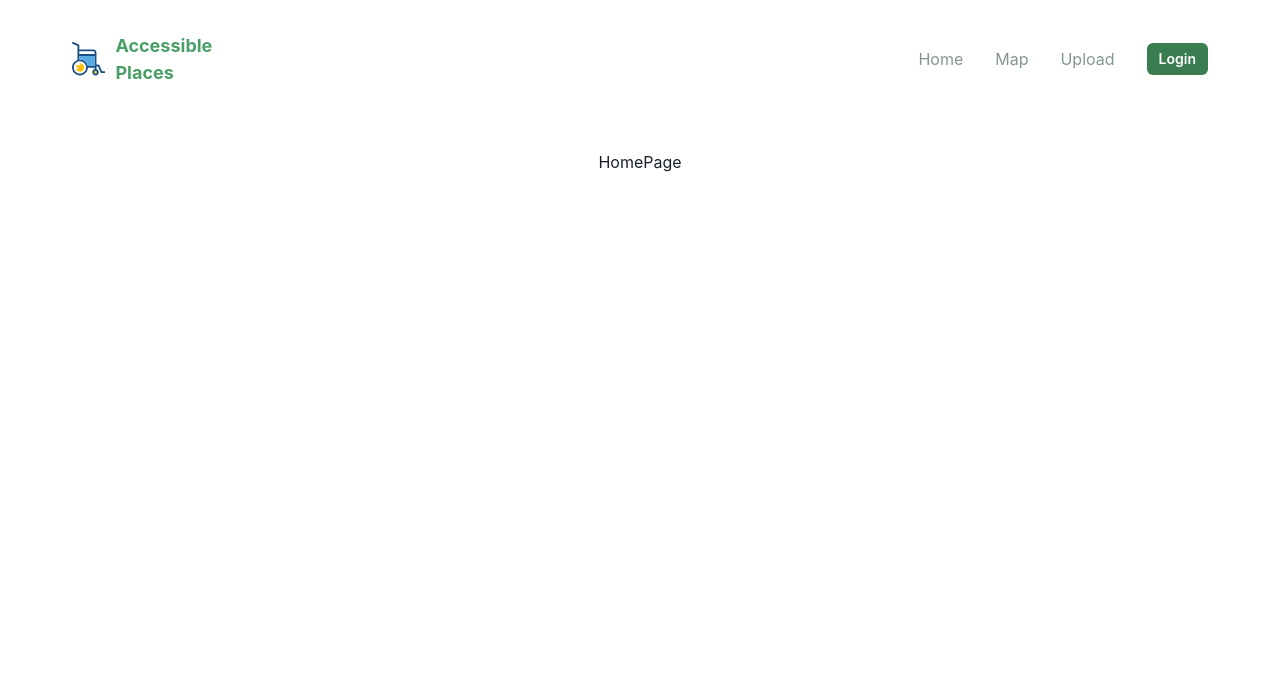
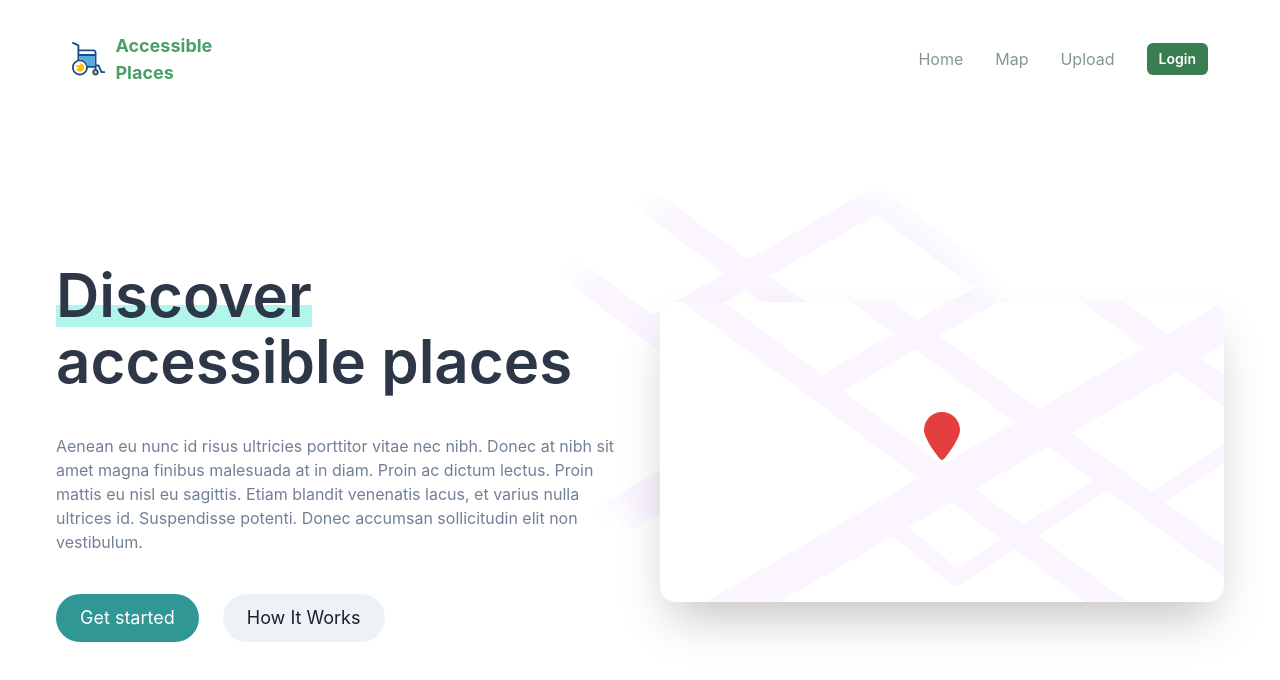
Before and after one commit to remusplesa/hackathon-accessibility-app, a React (Vite) app in the folder accessible-places-frontend/: page / in a window 1280 px wide. Shown: the top 680 px of the page. Built offline with nearby package versions, Linux system fonts and the light colour scheme; no server answers.

Commit message:
added homepage

```diff
--- /dev/null
+++ b/accessible-places-frontend/src/components/PulsePin/PulsePin.tsx
@@ -0,0 +1,54 @@
+import { Box, createIcon, Flex, Icon, keyframes } from '@chakra-ui/react';
+
+export function PulsePin() {
+    const size = '96px';
+    const color = '#FED7D7';
+    const pulseRing = keyframes`
+	0% {
+    transform: scale(0.33);
+  }
+  40%,
+  50% {
+    opacity: 0;
+  }
+  100% {
+    opacity: 0;
+  }
+	`;
+
+    return (
+        <Box
+            as="div"
+            position="relative"
+            w={size}
+            h={size}
+            _before={{
+                content: "''",
+                position: 'relative',
+                display: 'block',
+                width: '300%',
+                height: '300%',
+                boxSizing: 'border-box',
+                marginLeft: '-100%',
+                marginTop: '-100%',
+                borderRadius: '50%',
+                bgColor: color,
+                animation: `2.25s ${pulseRing} cubic-bezier(0.455, 0.03, 0.515, 0.955) -0.4s infinite`,
+            }}>
+
+            <Icon as={Pin} w={12} h={12} color='red.500' position={'absolute'} top={2} left={0} right={0} margin={'auto'} />
+        </Box>
+    );
+}
+
+export const Pin = createIcon({
+    displayName: 'PinIcon',
+    viewBox: '0 0 384 512',
+    // path can also be an array of elements, if you have multiple paths, lines, shapes, etc.
+    path: (
+        <path
+            fill='currentColor'
+            xmlns="http://www.w3.org/2000/svg"
+            d="M384 192c0 87.4-117 243-168.3 307.2c-12.3 15.3-35.1 15.3-47.4 0C117 435 0 279.4 0 192C0 86 86 0 192 0S384 86 384 192z" />
+    ),
+})
--- a/accessible-places-frontend/src/pages/HomePage/HomePage.tsx
+++ b/accessible-places-frontend/src/pages/HomePage/HomePage.tsx
@@ -1,7 +1,142 @@
-import React from 'react'
+import {
+    Container,
+    Stack,
+    Flex,
+    Box,
+    Heading,
+    Text,
+    Button,
+    Image,
+    Icon,
+    IconButton,
+    createIcon,
+    IconProps,
+    useColorModeValue,
+} from '@chakra-ui/react';
+import Wallpaper from '../../assets/wallpaper.svg'
+import TransparentMap from '../../assets/map-transparent.svg'
+import { PulsePin } from '../../components/PulsePin/PulsePin';
 
-export const HomePage = () => {
+export function HomePage() {
     return (
-        <div>HomePage</div>
-    )
+        <Container maxW={'7xl'} position='relative'>
+            <Stack
+                align={'center'}
+                spacing={{ base: 8, md: 10 }}
+                py={{ base: 20, md: 28 }}
+                direction={{ base: 'column', md: 'row' }}>
+                <Stack flex={1} spacing={{ base: 5, md: 10 }} position={'relative'}>
+
+                    <Heading
+                        lineHeight={1.1}
+                        fontWeight={600}
+                        zIndex={2}
+                        fontSize={{ base: '3xl', sm: '4xl', lg: '6xl' }}>
+                        <Text
+                            color={'#2D3748'}
+                            as={'span'}
+                            position={'relative'}
+                            _after={{
+                                content: "''",
+                                width: 'full',
+                                height: '30%',
+                                position: 'absolute',
+                                bottom: 1,
+                                left: 0,
+                                bg: '#B2F5EA',
+                                zIndex: -1,
+                            }}>
+                            Discover
+                        </Text>
+                        <br />
+                        <Text as={'span'} color={'#2D3748'}>
+                            accessible places
+                        </Text>
+                    </Heading>
+                    <Text color={'gray.500'} zIndex={2}>
+                        Aenean eu nunc id risus ultricies porttitor vitae nec nibh. Donec at nibh sit amet magna finibus malesuada at in diam. Proin ac dictum lectus. Proin mattis eu nisl eu sagittis. Etiam blandit venenatis lacus, et varius nulla ultrices id. Suspendisse potenti. Donec accumsan sollicitudin elit non vestibulum.
+                    </Text>
+                    <Stack
+                        spacing={{ base: 4, sm: 6 }}
+                        direction={{ base: 'column', sm: 'row' }}>
+                        <Button
+                            rounded={'full'}
+                            size={'lg'}
+                            fontWeight={'normal'}
+                            px={6}
+                            colorScheme={'teal'}
+                            bg={'teal.500'}
+                            _hover={{ bg: 'teal.600' }}>
+                            Get started
+                        </Button>
+                        <Button
+                            rounded={'full'}
+                            size={'lg'}
+                            fontWeight={'normal'}
+                            px={6}
+                        >
+                            How It Works
+                        </Button>
+                    </Stack>
+
+                </Stack>
+                <Flex
+                    flex={1}
+                    justify={'center'}
+                    align={'center'}
+                    position={'relative'}
+                >
+                    <Image
+                        alt={'Hero Image'}
+                        fit={'contain'}
+                        width={'400%'}
+                        height={'200%'}
+                        position={'absolute'}
+                        transform={'translateX(-30%) translateY(-10%)'}
+                        src={
+                            TransparentMap
+                        }
+                    />
+                    <Box
+                        position={'relative'}
+                        height={'300px'}
+                        rounded={'2xl'}
+                        boxShadow={'2xl'}
+                        width={'full'}
+                        backgroundColor='white'
+                        overflow={'hidden'}>
+                        <IconButton
+                            aria-label={'Play Button'}
+                            variant={'ghost'}
+                            _hover={{ bg: 'transparent' }}
+                            icon={<PulsePin />}
+                            size={'lg'}
+                            color={'white'}
+                            position={'absolute'}
+                            left={'50%'}
+                            top={'50%'}
+                            transform={'translateX(-50%) translateY(-50%)'}
+                        />
+
+
+                        <Image
+                            alt={'Hero Image'}
+                            fit={'cover'}
+                            align={'center'}
+                            w={'100%'}
+                            h={'100%'}
+                            src={
+                                Wallpaper
+                            }
+                        />
+                    </Box>
+
+
+                </Flex>
+
+
+            </Stack>
+
+        </Container >
+    );
 }
```
Also changed, not shown: accessible-places-frontend/src/assets/map-transparent.svg (added).
